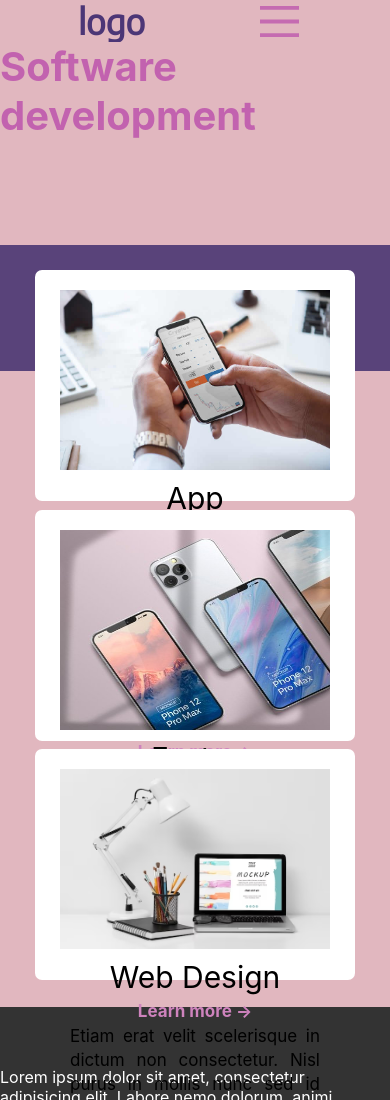
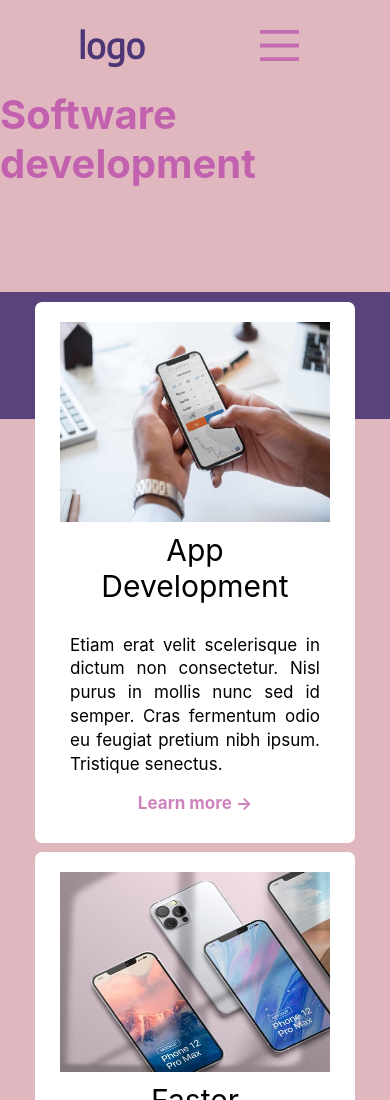
Before and after one commit to YuriiPatriuk12/Web_Lab4, a plain HTML site: page index.html in a window 390 px wide. Shown: the top 1100 px of the page. Drawn offline with Linux system fonts and the light colour scheme.

Commit message:
Solve mobile blocks issue

```diff
--- a/css/style.css
+++ b/css/style.css
@@ -199,19 +199,19 @@ footer
 @media screen and (max-width: 1000px)
 {
 
-    svg
+svg
 {
     width: 65px;
     height: 65px;
 }
 
-    header
+header
 {
     display: flex;
     padding: 0 20%;
     align-items: center;
     justify-content: space-between;
-    min-height: 5vh;
+    min-height: 90px;
 }
 
 header h2
@@ -296,7 +296,7 @@ header h2
     align-items: center;
     flex-direction: column;
     max-width: 300px;
-    height: 25vh;
+    height: 100%;
     border-radius: 7px;
     background-color: white;
     padding: 10px;
```
